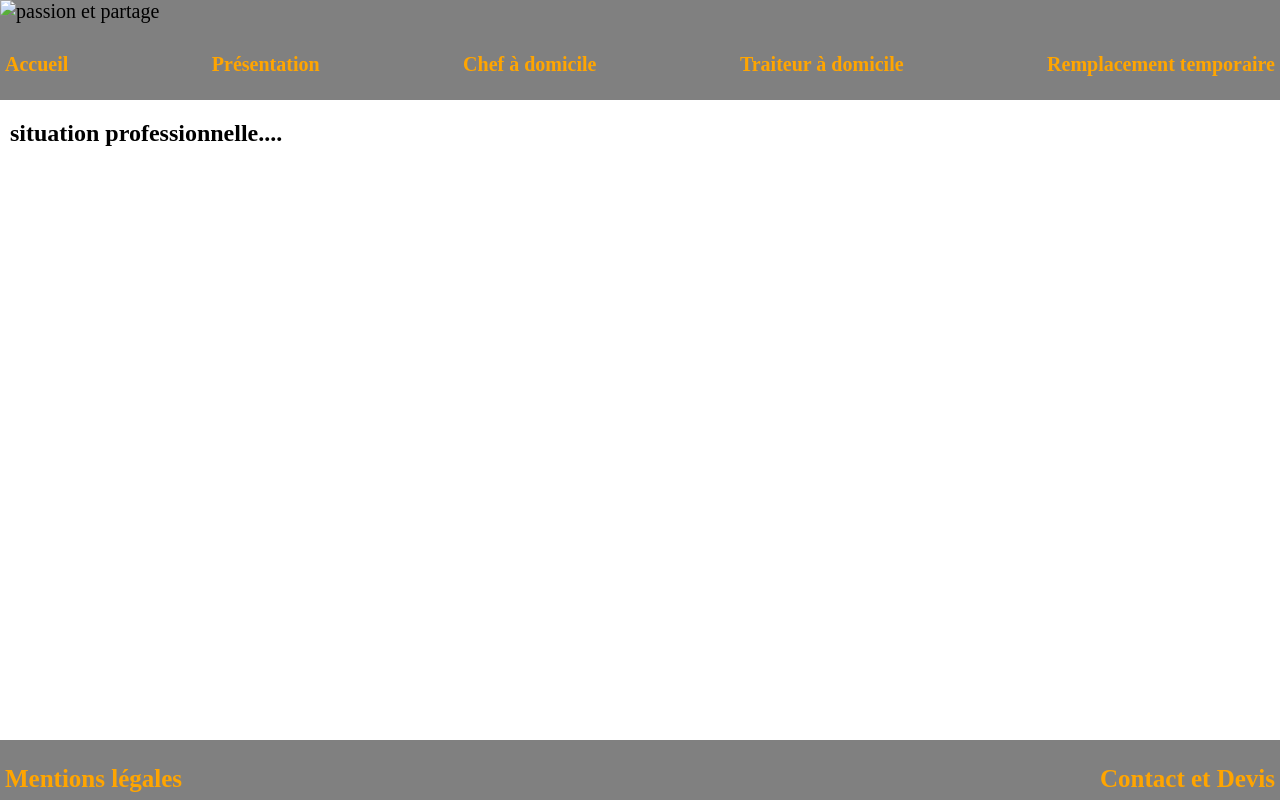
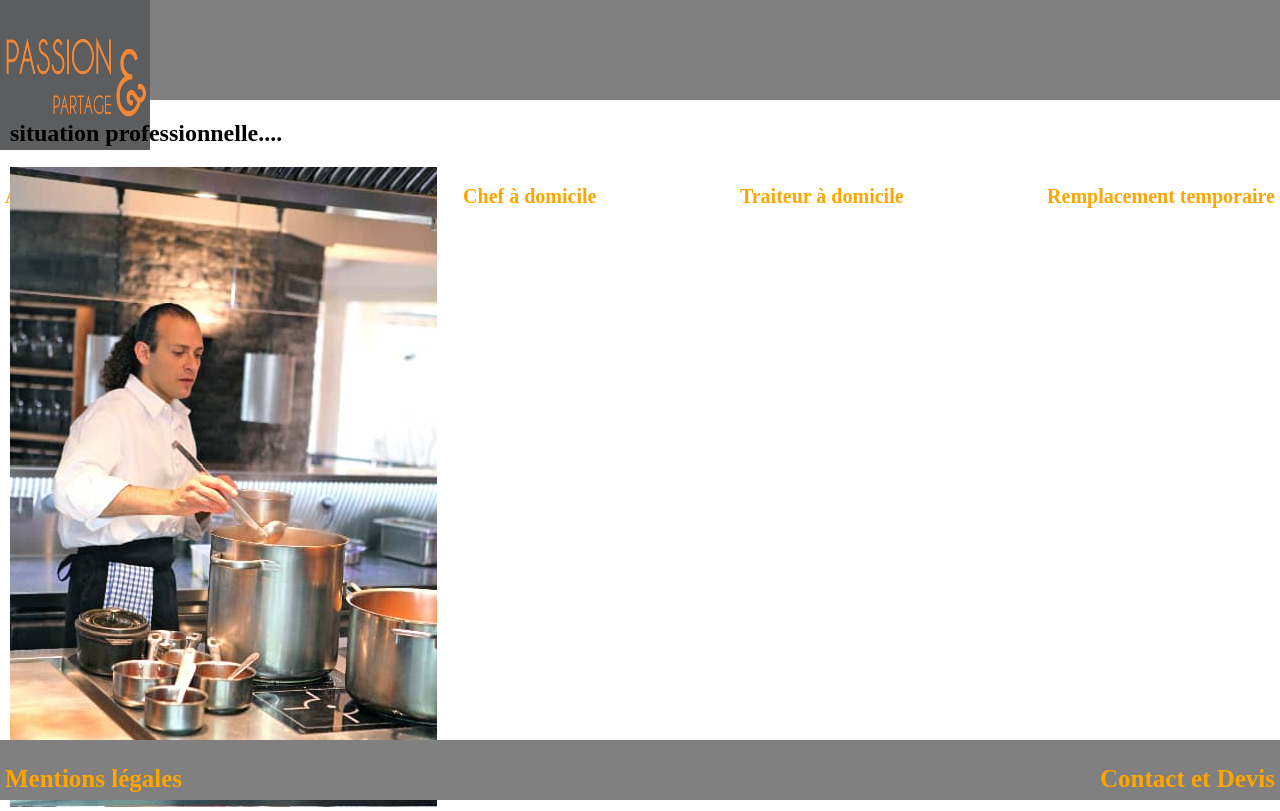
Before and after one commit to Ces0715/PASSION-ET-PARTAGE, a plain HTML site: page index.html in a window 1280 px wide. Drawn offline with Linux system fonts and the light colour scheme.

Commit message:
photo logo

```diff
--- a/index.html
+++ b/index.html
@@ -12,7 +12,7 @@
 <header id="header">
     <div class="logo">
 
-        <img src="passionpartage/img/logo.jpg" class="logo"  width="150" height="150" alt="passion et partage">
+        <img src="img/logo.jpg" class="logo"  width="150" height="150" alt="passion et partage">
     </div>
         </div>
 
@@ -34,6 +34,8 @@
     </div>
     <div class="notre chef">
     <h2>situation professionnelle....</h2>
+    <img src="img/chef.jpg" class="chef" alt="chef">
+    </div>
 
     </div>
 
```
